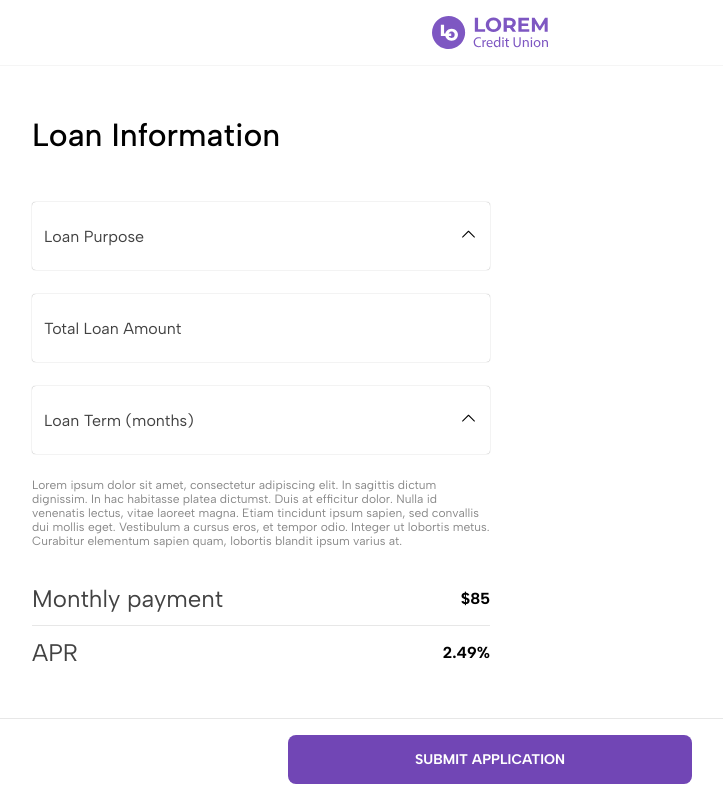
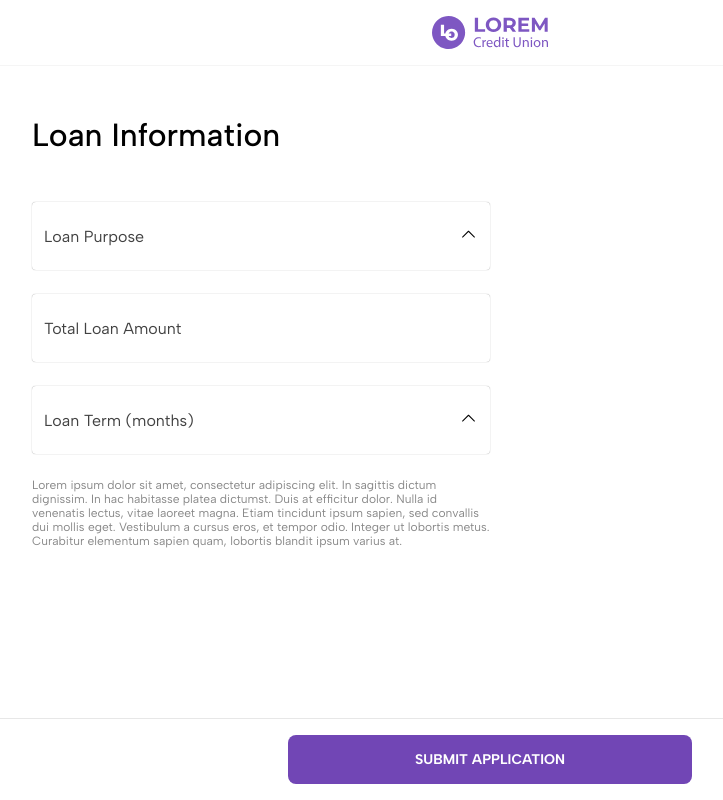
Before and after one commit to akiramorishita/clutch-exercise, a React (Vite) app: page / in a window 1280 px wide. Shown: the whole page, without its empty margins (150-873 px from the left). Built offline with nearby package versions, Linux system fonts and the light colour scheme.

Commit message:
Create offer and populate with values

```diff
--- a/src/api/offers.ts
+++ b/src/api/offers.ts
@@ -1,7 +1,7 @@
 import { apiClient } from '../helpers/apiClient';
-import type { OfferPayload } from '../types/offers';
+import type { OfferPayload, OfferResponse } from '../types/offers';
 
-export const postOffer = async (payload: OfferPayload) => {
+export const postOffer: (payload: OfferPayload) => Promise<OfferResponse> = async (payload) => {
   return apiClient('/offers', {
     method: 'POST',
     body: JSON.stringify(payload)
--- /dev/null
+++ b/src/components/Skeleton/Skeleton.css
@@ -0,0 +1,20 @@
+.clutch-skeleton {
+  background: linear-gradient(90deg, var(--color-gray-300), var(--color-gray-200));
+  animation: gradient 2s linear infinite;
+  height: 100%;
+  width: 80px;
+  background-size: 400% 400%;
+  color: transparent;
+}
+
+@keyframes gradient {
+  0% {
+    background-position: 0% 50%;
+  }
+  50% {
+    background-position: 100% 0%;
+  }
+  100% {
+    background-position: 0% 50%;
+  }
+}
--- /dev/null
+++ b/src/components/Skeleton/Skeleton.tsx
@@ -0,0 +1,7 @@
+import './Skeleton.css';
+const Skeleton = ({ children, isLoading }: { children: React.ReactNode; isLoading: boolean }) => {
+  if (!isLoading) return children;
+  return <div className="clutch-skeleton">{children}</div>;
+};
+
+export default Skeleton;
--- a/src/pages/LoanForm/LoanForm.tsx
+++ b/src/pages/LoanForm/LoanForm.tsx
@@ -8,21 +8,26 @@ import Select from '../../components/Select/Select';
 import { useEffect, useState } from 'react';
 import UserCostInfo from './components/UserCostInfo';
 import { postOffer } from '../../api/offers';
+import type { OfferResponse } from '../../types/offers';
 
 const LoanForm = () => {
   const [select1, setSelect1] = useState('');
   const [input, setInput] = useState('');
   const [select2, setSelect2] = useState('');
+  const [isLoading, setIsLoading] = useState(false);
+
+  const [userCostInfo, setUserCostInfo] = useState<OfferResponse | undefined>();
 
   useEffect(() => {
     const getOffer = async () => {
-      const result = postOffer({
+      setIsLoading(true);
+      const result = await postOffer({
         loanPurpose: select1,
         amount: Number(input),
         terms: Number(select2)
       });
-
-      console.log('Offer result:', result);
+      setUserCostInfo(result);
+      setIsLoading(false);
     };
 
     if (select1 && input && select2) {
@@ -76,12 +81,7 @@ const LoanForm = () => {
               Vestibulum a cursus eros, et tempor odio. Integer ut lobortis metus. Curabitur
               elementum sapien quam, lobortis blandit ipsum varius at.
             </small>
-            <UserCostInfo
-              data={[
-                { title: 'Monthly payment', value: '$85' },
-                { title: 'APR', value: '2.49%' }
-              ]}
-            />
+            <UserCostInfo data={userCostInfo} isLoading={isLoading} />
           </div>
         </form>
       </div>
--- a/src/pages/LoanForm/components/UserCostInfo.tsx
+++ b/src/pages/LoanForm/components/UserCostInfo.tsx
@@ -1,20 +1,34 @@
+import classNames from 'classnames';
+import type { OfferResponse } from '../../../types/offers';
 import './UserCostInfo.css';
-type DataType = {
-  title: string;
-  value: string;
+import Skeleton from '../../../components/Skeleton/Skeleton';
+
+type UserCostInfoProps = {
+  data: OfferResponse | undefined;
+  isLoading: boolean;
 };
-type UserCostInfoProps = {
-  data: DataType[];
-};
-const UserCostInfo = ({ data }: UserCostInfoProps) => {
+
+const UserCostInfo = ({ data, isLoading }: UserCostInfoProps) => {
+  if (!isLoading && !data) {
+    return null;
+  }
+
   return (
     <div className="clutch-loanForm-userCostInfo__container">
-      {data.map(({ title, value }) => (
-        <div key={title} className="clutch-loanForm-userCostInfo__item">
-          <h2 className="clutch-loanForm-userCostInfo__title">{title}</h2>
-          <p className="clutch-loanForm-userCostInfo__value">{value}</p>
-        </div>
-      ))}
+      <div className="clutch-loanForm-userCostInfo__item">
+        <h2 className="clutch-loanForm-userCostInfo__title">Monthly payment</h2>
+        <Skeleton isLoading={isLoading}>
+          <p className={classNames('clutch-loanForm-userCostInfo__value')}>
+            ${data?.monthlyPayments || 0}
+          </p>
+        </Skeleton>
+      </div>
+      <div className="clutch-loanForm-userCostInfo__item">
+        <h2 className="clutch-loanForm-userCostInfo__title">APR</h2>
+        <Skeleton isLoading={isLoading}>
+          <p className={classNames('clutch-loanForm-userCostInfo__value')}>{data?.apr}%</p>
+        </Skeleton>
+      </div>
     </div>
   );
 };
```
